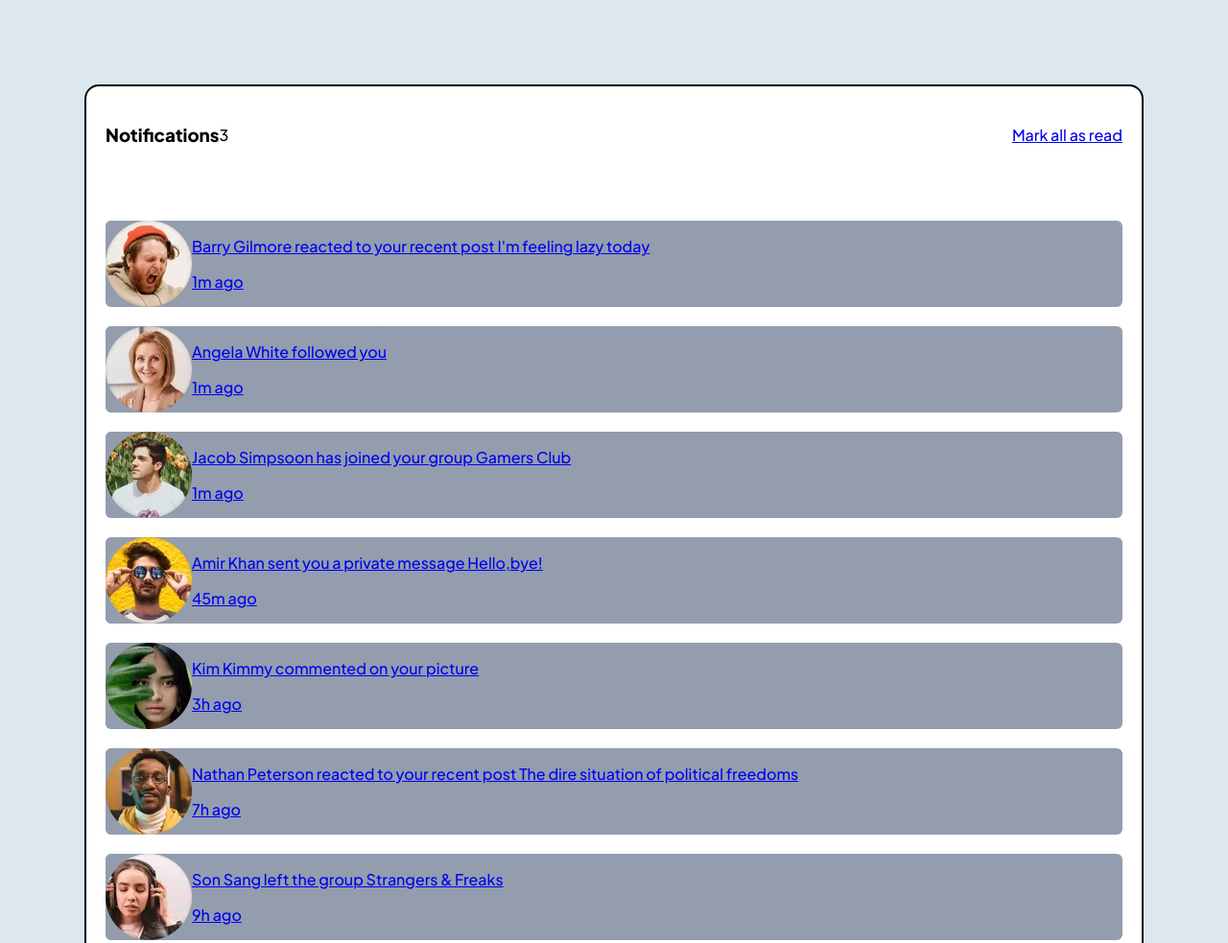
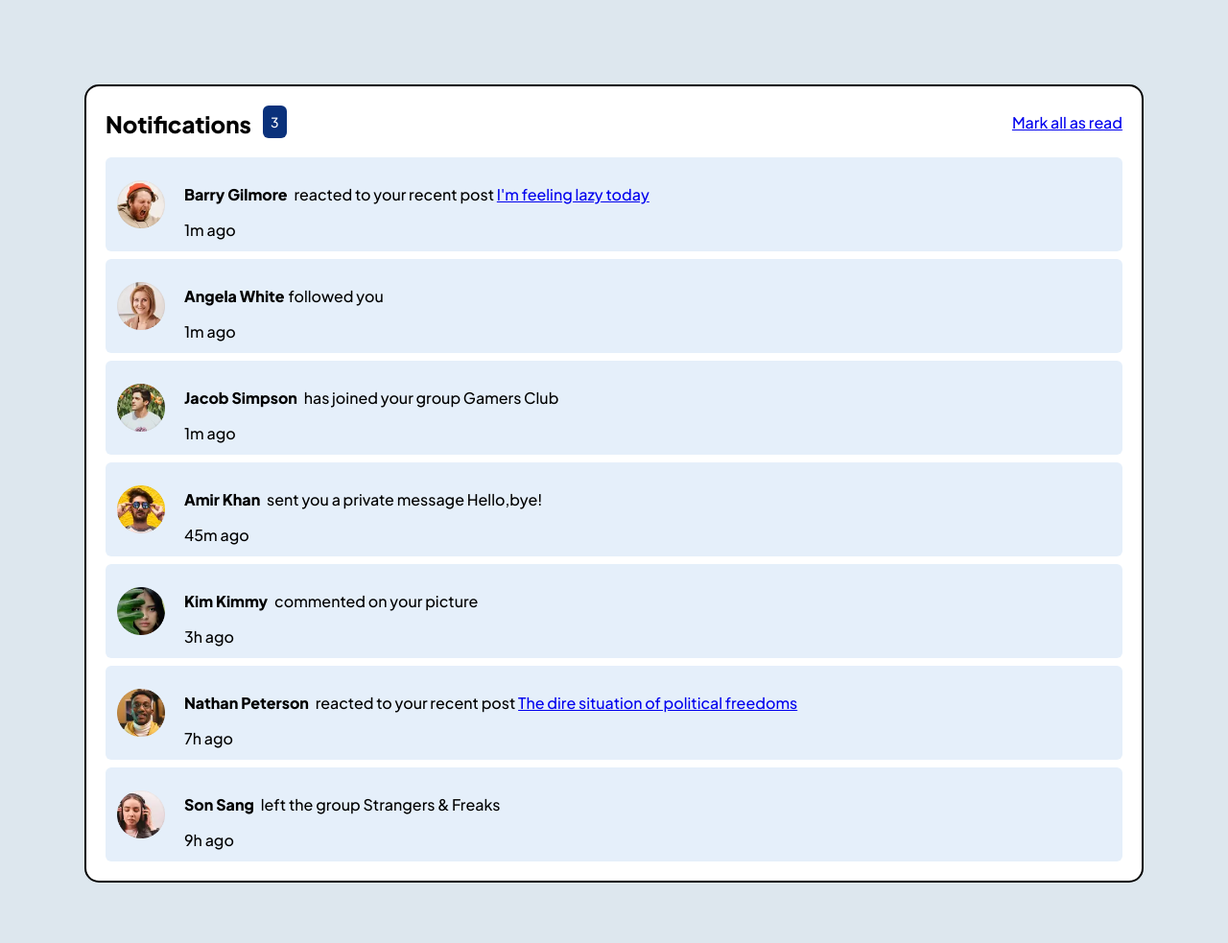
Before and after one commit to soithangsing/frontEndMentor-notifications, a plain HTML site: page index.html in a window 1280 px wide. Shown: the top 983 px of the page at 96% size. Drawn offline with Linux system fonts and the light colour scheme.

Commit message:
Improved UI

```diff
--- a/index.html
+++ b/index.html
@@ -22,85 +22,69 @@
 
       <div class="notification-page__container">
 
-        <a class="notification" href="#">
         <div class="notification notif1">
           <img src="notifications-page-main/assets/images/avatar-mark-webber.webp" alt="">
           <div class="notification__text">
-            <p>Barry Gilmore reacted to your recent post I'm feeling lazy today</p>
+            <p><a class="person_name" href="#">Barry Gilmore</a> reacted to your recent post <a class="user_post" href="#">I'm feeling lazy today</a></p>
             <div class="notification__time">1m ago</div>
           </div>
-        </a>
-
         </div>
 
-        <a class="notification" href="#">
         <div class="notification notif2">
           <img src="notifications-page-main/assets/images/avatar-angela-gray.webp" alt="">
           <div class="notification__text">
-            <p>Angela White followed you</p>
+            <p><a class="person_name" href="#">Angela White</a>followed you</p>
             <div class="notification__time">1m ago</div>
           </div>
         </div>
-        </a>
 
-      <a class="notification" href="#">
         <div class="notification notif3">
           <img src="notifications-page-main/assets/images/avatar-jacob-thompson.webp" alt="">
           <div class="notification__text">
-            <p>Jacob Simpsoon has joined your group Gamers Club</p>
+            <p><a class="person_name" href="#">Jacob Simpson</a> has joined your group Gamers Club</p>
             <div class="notification__time">1m ago</div>
           </div>
         </div>
-      </a>
 
-        <a class="notification" href="#">
         <div class="notification notif4">
           <img src="notifications-page-main/assets/images/avatar-rizky-hasanuddin.webp" alt="">
           <div class="notification__text">
-            <p>Amir Khan sent you a private message Hello,bye!</p>
+            <p><a class="person_name" href="#">Amir Khan</a> sent you a private message Hello,bye!</p>
             <div class="notification__time">
               45m ago
             </div>
           </div>
          </div>
-        </a>
 
-      <a class="notification" href="#">
         <div class="notification notif5">
           <img src="notifications-page-main/assets/images/avatar-kimberly-smith.webp" alt="">
           <div class="notification__text">
-            <p>Kim Kimmy commented on your picture</p>
+            <p><a class="person_name" href="#">Kim Kimmy</a> commented on your picture</p>
             <div class="notification__time">
               3h ago
             </div>
           </div>
         </div>
-        </a>
 
-
-        <a class="notification" href="#">
         <div class="notification notif6">
           <img src="notifications-page-main/assets/images/avatar-nathan-peterson.webp" alt="">
           <div class="notification__text">
-            <p>Nathan Peterson reacted to your recent post The dire situation of political freedoms</p>
+            <p><a class="person_name" href="#">Nathan Peterson</a> reacted to your recent post <a class="user_post" href="#">The dire situation of political freedoms</a></p>
             <div class="notification__time">
               7h ago
             </div>
           </div>
-          </div>
-        </a>
+        </div>
 
-      <a class="notification" href="#">
         <div class="notification notif7">
           <img src="notifications-page-main/assets/images/avatar-anna-kim.webp" alt="">
           <div class="notification__text">
-            <p>Son Sang left the group Strangers & Freaks</p>
+            <p><a class="person_name" href="#">Son Sang</a> left the group Strangers & Freaks</p>
             <div class="notification__time">
               9h ago
             </div>
           </div>
         </div>
-        </a>
 
 
     </div>
--- a/style.css
+++ b/style.css
@@ -34,13 +34,30 @@ p{
     display: flex;
     gap: 20px;
     justify-content: space-between;
-    padding: 20px;
+    padding: 20px 20px 0 20px;
 }
 
 .notification-page__header {
     display: flex;
     justify-content: center;
-    align-items: center;
+    align-items: flex-end;
+    gap: 12px;
+
+}
+
+.notification-header__text > h3 {
+    margin-top: 0;
+    margin-bottom: 0;
+    font-size: 24px;
+    font-weight: 800;
+}
+
+.notification-header__counter {
+    background-color: var(--primary-blue);
+    color: white;
+    padding: 8px;
+    font-size: 14px;
+    border-radius: 6px;
 }
 
 .notification-page__option {
@@ -50,10 +67,10 @@ p{
 .notification-page__container {
     /* background-color: royalblue; */
     border-radius: 15px;
-    padding: 20px;
+    padding: 20px 20px 20px;
     display: flex;
     flex-direction: column;
-    gap: 20px;
+    gap: 8px;
 }
 
 .notification-page {
@@ -65,7 +82,27 @@ p{
 }
 
 .notification {
-    background-color: var(--neutral-grayish-blue);
+    background-color: var(--neutral-light-grayish-blue-1);
     border-radius: 6px;
     display: flex;
+    align-items: center;
+    padding: 12px;
+    gap: 20px
 }
+
+.notification > img {
+    width: 50px;
+    height: 50px;
+}
+
+/* Links in notification */
+.person_name {
+    margin-right: 4px;
+    text-decoration: none;
+    color: black;
+    font-weight: 800;
+}
+
+.person_name:hover {
+    color: var(--primary-blue);
+}
```
